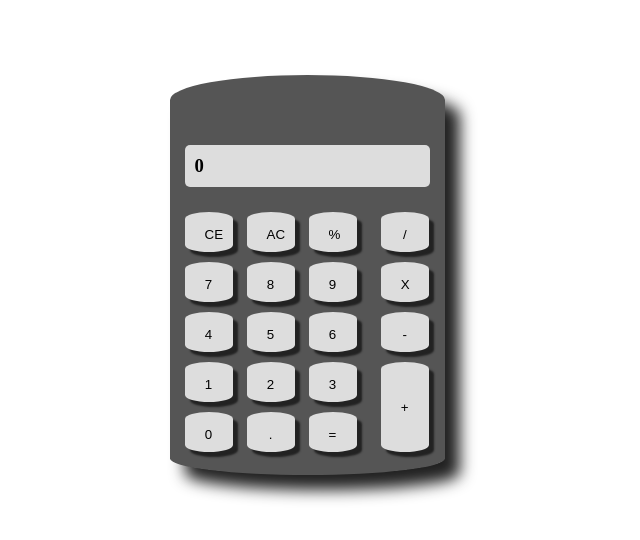
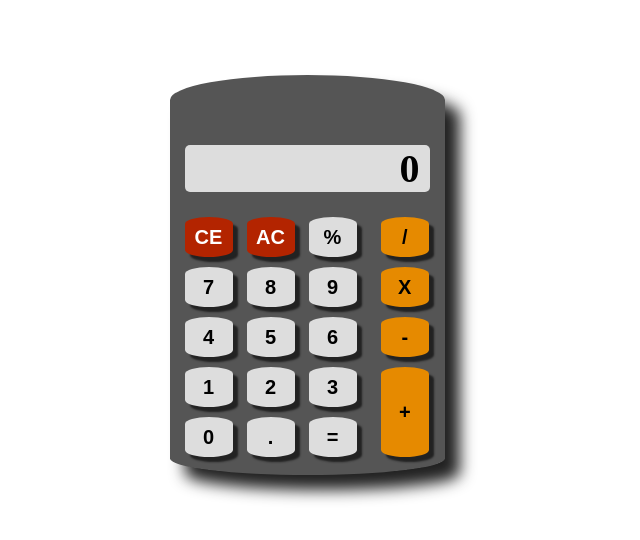
Before and after one commit to BLuciano/calculator, a plain HTML site: page index.html in a window 1280 px wide. Shown: the whole page, without its empty margins (333-973 px from the left). Drawn offline with Linux system fonts and the light colour scheme.

Commit message:
Further styled buttons and display area

```diff
--- a/css/styles.css
+++ b/css/styles.css
@@ -12,24 +12,36 @@ h3{
 	display: inline-block;
 	width: 225px;
 	margin: 70px 15px 20px 15px;
-	padding: 10px;
+	padding: 0px 10px;
+	font-size: 2.5em;
 	background-color: #ddd;
 	border-radius: 5px;
+	text-align: right;
 }
 
 button{
 	width: 48px;
 	height: 40px;
-	padding: 15px 20px;
+	margin: 5px;
 	border-radius: 50%/7px 7px 7px 7px;
-	margin: 5px;
+	box-shadow: 5px 5px 2px #222;
+	font-weight: 600;
+	font-size: 1.25em;
 	background-color: #ddd;
 	color: #000;
-	box-shadow: 5px 5px 2px #222;
 	border: none;
 }
+
 button:focus {
 	outline:0;
+}
+
+button:hover{
+	cursor: pointer;
+}
+
+button:active{
+	box-shadow: 1px 1px 1px #222;
 }
 
 .plus{
@@ -46,3 +58,12 @@ button:focus {
 	float: right;
 	width: 25%;
 }
+
+.ops button{
+	background-color: #e68a00;
+}
+
+button.clear{
+	background-color: #b32400;
+	color: #fff;
+}
--- a/index.html
+++ b/index.html
@@ -14,8 +14,8 @@
       <div id="calculator">
         <h3>0</h3>
         <div class="nums">
-          <button>CE</button>
-          <button>AC</button>
+          <button class="clear">CE</button>
+          <button class="clear">AC</button>
           <button>%</button>
           <button>7</button>
           <button>8</button>
```
